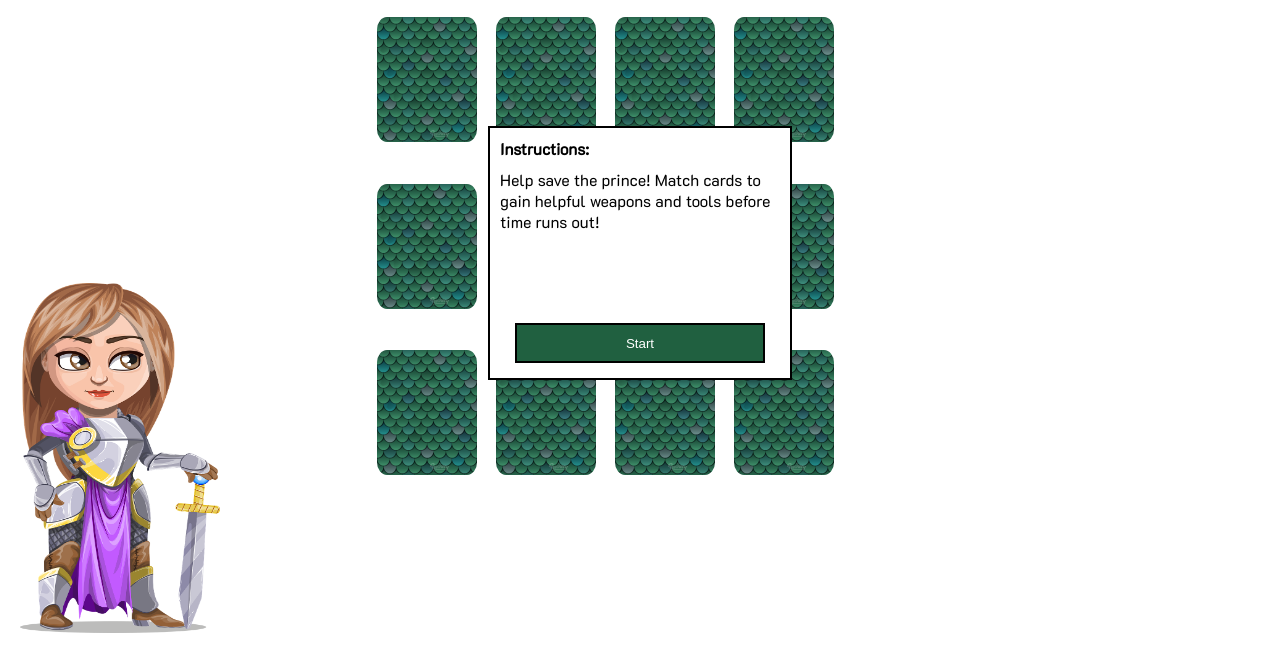
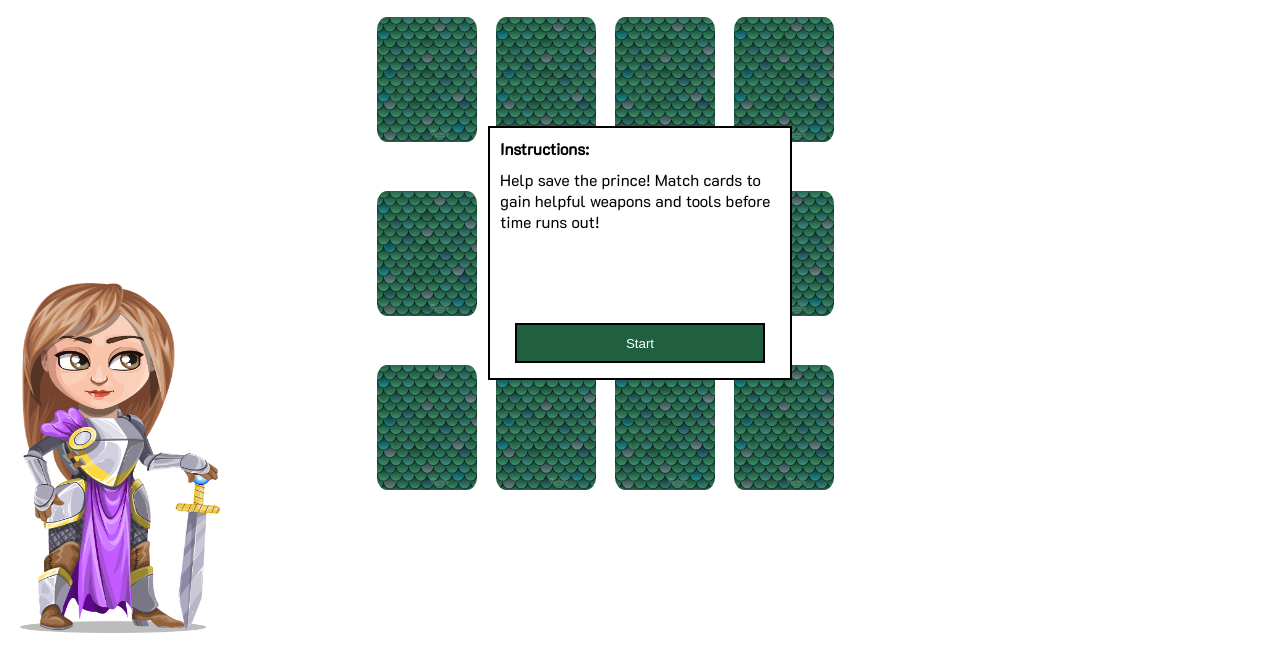
Before and after one commit to Claboom86/MemoryGame, a plain HTML site: page index.html in a window 1280 px wide. Shown: the part 147-800 px from the top of the page. Drawn offline with nearby package versions, Linux system fonts and the light colour scheme.

Commit message:
Update styles.css

```diff
--- a/styles.css
+++ b/styles.css
@@ -59,7 +59,7 @@ body {
     flex-wrap: wrap;
     justify-content: space-around;
     width: 95%;
-    height: 500px;;
+    height: 95%;
     margin: 0 auto;
     margin-top:12px;
     position: relative;
```
